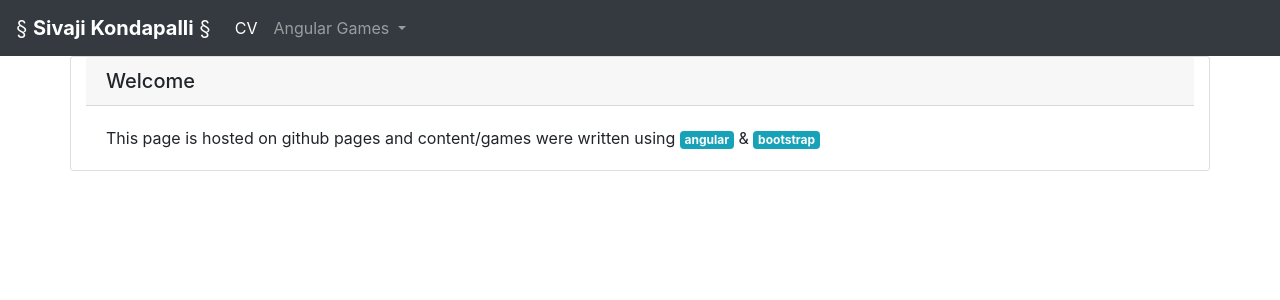
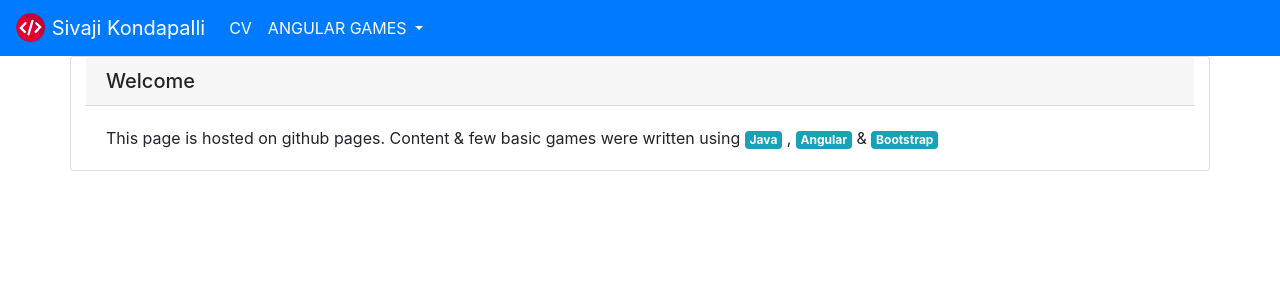
Before and after one commit to sivajik/angular-pong-game, an Angular app: page /image-slider-game in a window 1280 px wide. Shown: the top 300 px of the page. Built offline with nearby package versions, Linux system fonts and the light colour scheme.

Commit message:
gamecompleted corrected

```diff
--- a/src/app/app.component.html
+++ b/src/app/app.component.html
@@ -1,5 +1,8 @@
-<nav class="navbar navbar-expand-lg navbar-dark bg-dark ">
-  <a class="navbar-brand" href="#" routerLink="/">§ <b>Sivaji Kondapalli</b> §</a>
+<nav class="navbar navbar-expand-lg navbar-dark bg-primary ">
+  <a class="navbar-brand" routerLink="/">
+    <img src="../assets/images/homepage/code-icon.svg" width="30" height="30" class="d-inline-block align-top" alt="">
+    Sivaji Kondapalli
+  </a>
 
   <button class="navbar-toggler" type="button" data-toggle="collapse" data-target="#navbarSupportedContent"
     aria-controls="navbarSupportedContent" aria-expanded="false" aria-label="Toggle navigation">
@@ -9,21 +12,53 @@
   <div class="collapse navbar-collapse" id="navbarSupportedContent">
     <ul class="navbar-nav mr-auto">
       <li class="nav-item active">
-        <a class="nav-link" href="#" routerLink="/cv">CV <span class="sr-only">(current)</span></a>
+        <a class="nav-link" routerLink="/cv">CV <span class="sr-only">(current)</span></a>
       </li>
 
-      <li class="nav-item dropdown">
+      <!-- <li class="nav-item dropdown active">
+        <a class="nav-link dropdown-toggle" id="navbarDropdown" role="link" data-toggle="dropdown"
+          aria-haspopup="true" aria-expanded="false">
+          JAVA WORK
+        </a>
+        <div class="dropdown-menu" aria-labelledby="navbarDropdown">
+          <a class="dropdown-item" href="#" routerLink="/pong-game" routerLinkActive="active">Side Projects</a>
+        </div>
+      </li> -->
+
+      <li class="nav-item dropdown active">
+        <a class="nav-link dropdown-toggle" id="navbarDropdown" role="link" data-toggle="dropdown"
+          aria-haspopup="true" aria-expanded="false">
+          ANGULAR GAMES
+        </a>
+        <div class="dropdown-menu" aria-labelledby="navbarDropdown">
+          <a class="dropdown-item" routerLink="/pong-game" routerLinkActive="active">Pong Game</a>
+          <a class="dropdown-item" routerLink="/number-slider-game">Number Slider Game</a>
+          <a class="dropdown-item" routerLink="/image-slider-game">Image Slider Game</a>
+          <a class="dropdown-item" routerLink="/tetris-game">Tetris Game</a>
+        </div>
+      </li>
+
+      <!-- <li class="nav-item dropdown active">
         <a class="nav-link dropdown-toggle" href="#" id="navbarDropdown" role="button" data-toggle="dropdown"
           aria-haspopup="true" aria-expanded="false">
-          Angular Games
+          DS  & ALGORTIHMS
         </a>
-        <div class="dropdown-menu" aria-labelledby="navbarDropdown">
-          <a class="dropdown-item" href="#" routerLink="/pong-game" routerLinkActive="active">Pong Game</a>
-          <a class="dropdown-item" href="#" routerLink="/number-slider-game">Number Slider Game</a>
-          <a class="dropdown-item" href="#" routerLink="/image-slider-game">Image Slider Game</a>
-          <a class="dropdown-item" href="#" routerLink="/tetris-game">Tetris Game</a>
-        </div>
-      </li>
+
+      </li> -->
+
+      <!-- <li class="nav-item dropdown active">
+        <a class="nav-link dropdown-toggle" href="#" id="navbarDropdown" role="button" data-toggle="dropdown"
+          aria-haspopup="true" aria-expanded="false">
+          COMPETITIVE PROG
+        </a>
+      </li>     -->
+
+      <!-- <li class="nav-item dropdown active">
+        <a class="nav-link dropdown-toggle" href="#" id="navbarDropdown" role="button" data-toggle="dropdown"
+          aria-haspopup="true" aria-expanded="false">
+          MISC.
+        </a>
+      </li>         -->
     </ul>
   </div>
 </nav>
--- a/src/app/app.module.ts
+++ b/src/app/app.module.ts
@@ -34,8 +34,7 @@ const appRoutes: Routes = [
   imports: [
     BrowserModule,
     RouterModule.forRoot(
-      appRoutes,
-      { enableTracing: false } // <-- debugging purposes only
+      appRoutes
     )
   ],
   providers: [],
--- a/src/app/cv/cv.component.html
+++ b/src/app/cv/cv.component.html
@@ -1,7 +1,7 @@
 <div class="container card">
-    <h5 class="card-header">CV</h5>
-    <div class="card-body">
-      <h5 class="card-title">Will be updated soon!!!</h5>
-      <a href="https://www.linkedin.com/in/sivajikondapalli/" target="_blank" class="btn btn-primary">Linkedin</a> &nbsp;
-    </div>
+  <h5 class="card-header">CV</h5>
+  <div class="card-body">
+    <h5 class="card-title">Will be updated soon!!!</h5>
+    <a href="https://www.linkedin.com/in/sivajikondapalli/" target="_blank" class="btn btn-primary">Linkedin</a> &nbsp;
   </div>
+</div>
--- a/src/app/homepage/homepage.component.html
+++ b/src/app/homepage/homepage.component.html
@@ -2,9 +2,10 @@
   <h5 class="card-header">Welcome</h5>
   <div class="card-body">
     <!-- <h5 class="card-title">Special title treatment</h5> -->
-      <p class="card-text">This page is hosted on github pages and content/games were written using
-          <span class="badge badge-info">angular</span> &amp;
-          <span class="badge badge-info">bootstrap</span>
+    <p class="card-text">This page is hosted on github pages. Content & few basic games were
+      written using
+      <span class="badge badge-info">Java</span> , <span class="badge badge-info">Angular</span> &amp;
+      <span class="badge badge-info">Bootstrap</span>
     </p>
     <!-- <a href="https://angular.io/" target="_blank" class="btn btn-primary">Angular</a> &nbsp;
       <a href="https://getbootstrap.com/" target="_blank" class="btn btn-primary">Bootstrap</a> -->
--- a/src/app/image-slider/image-slider.component.ts
+++ b/src/app/image-slider/image-slider.component.ts
@@ -6,7 +6,7 @@ const DUMMY_CELL_INDEX: number = -999;
 
 const INITIAL_BOARD_SIZE: number = 4;
 const SHOW: string = "show";
-const HIDE: String = "hide";
+const HIDE: string = "hide";
 
 const Img = new Image();
 
@@ -31,6 +31,7 @@ export class ImageSliderComponent implements OnInit {
     this.boardDimension = INITIAL_BOARD_SIZE;
     this.totalClicks = 0;
     this.parts = [];
+    this.board = [];
   }
 
   // credits: https://github.com/KyrosDigital/imgsplit/blob/master/imgsplit.html
@@ -53,23 +54,49 @@ export class ImageSliderComponent implements OnInit {
 
   fillBoard(): void {
     //
-    let numberArray = new Array((this.boardDimension * this.boardDimension) - 1)
-    for (let i = 0; i < (this.boardDimension * this.boardDimension) - 1; i++) {
-      numberArray[i] = (i );
+    let numberArray = new Array(this.boardDimension * this.boardDimension);
+    for (let i = 0; i < (this.boardDimension * this.boardDimension); i++) {
+      numberArray[i] = (i);
     }
     numberArray = this.shuffle(numberArray);
-
+    console.log(numberArray);
     let count: number = 0;
 
+    let imageCellArray: ImageCell[] = new Array(this.boardDimension * this.boardDimension);
+
+    for (let i = 0; i < this.boardDimension; i++) {
+      for (let j = 0; j < this.boardDimension; j++) {
+        imageCellArray[count] = new ImageCell(i, j, '' + this.parts[count], SHOW, count);
+        count++;
+      }
+    }
+    let lastIndex = (this.boardDimension * this.boardDimension) - 1;
+    imageCellArray[lastIndex].show = HIDE;
+    imageCellArray[lastIndex].cellIndex = DUMMY_CELL_INDEX;
+
+    count = 0;
     for (let i = 0; i < this.boardDimension; i++) {
       this.board[i] = new Array(this.boardDimension);
       for (let j = 0; j < this.boardDimension; j++) {
-        this.board[i][j] = new ImageCell(i, j, '' + this.parts[numberArray[count]], SHOW, count);
-        count++;
+        this.board[i][j] = imageCellArray[numberArray[count++]];
       }
     }
-    this.board[this.boardDimension - 1][this.boardDimension - 1].show = HIDE;
-    this.board[this.boardDimension - 1][this.boardDimension - 1].cellIndex = DUMMY_CELL_INDEX;
+
+  }
+
+  shuffle2d(args: any[]): any[] {
+    for (var k = 0; k < arguments.length; k++) {
+      var i = arguments[k].length;
+
+      while (--i) {
+        var j = Math.floor(Math.random() * (i + 1));
+        var tempi = arguments[k][i];
+        var tempj = arguments[k][j];
+        arguments[k][i] = tempj;
+        arguments[k][j] = tempi;
+      }
+    }
+    return args;
   }
 
   // credit : http://stackoverflow.com/questions/962802#962890
@@ -151,11 +178,11 @@ export class ImageSliderComponent implements OnInit {
       if (col + 1 < this.boardDimension && this.board[row][col + 1].show === HIDE) {
         this.board[row][col + 1].value = currentCellImg;
         this.board[row][col + 1].show = SHOW;
-        this.board[row][col + 1].cellIndex = currentCellIndexVal;
+        //this.board[row][col + 1].cellIndex = currentCellIndexVal;
 
         this.board[row][col].value = DUMMY;
         this.board[row][col].show = HIDE;
-        this.board[row][col].cellIndex = DUMMY_CELL_INDEX;
+        //this.board[row][col].cellIndex = DUMMY_CELL_INDEX;
 
         this.totalClicks++;
       }
@@ -206,6 +233,7 @@ export class ImageSliderComponent implements OnInit {
   isGameCompleted(): boolean {
     let gameCompleted: boolean = true;
     let count: number = 0;
+    console.log("Checking whether game completed or not...")
     for (let i = 0; i < this.boardDimension; i++) {
       for (let j = 0; j < this.boardDimension; j++) {
 
--- a/src/app/pong/pong.component.ts
+++ b/src/app/pong/pong.component.ts
@@ -72,6 +72,7 @@ export class PongComponent implements OnInit {
     this.gameCompleted = false;
     // location.href="/pong-game";//();
     this.router.navigateByUrl('/');
+    // this.router.navigate(['/pong-game']);
   }
 
   private displayCanvas(): void {
```
Also changed, not shown: src/assets/images/homepage/code-icon.svg (added), 6 other files (tests, documents, lock files or other folders). Lines whose indentation alone changed are shown as unchanged.
